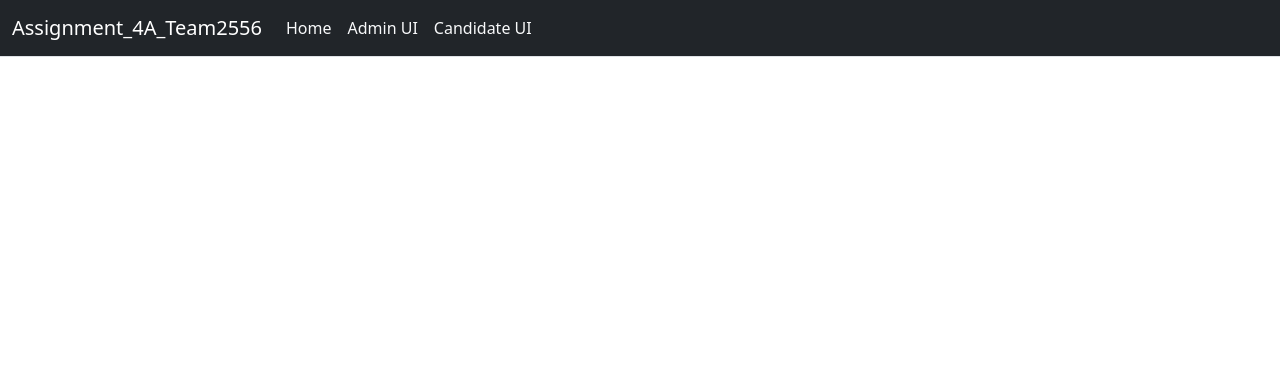
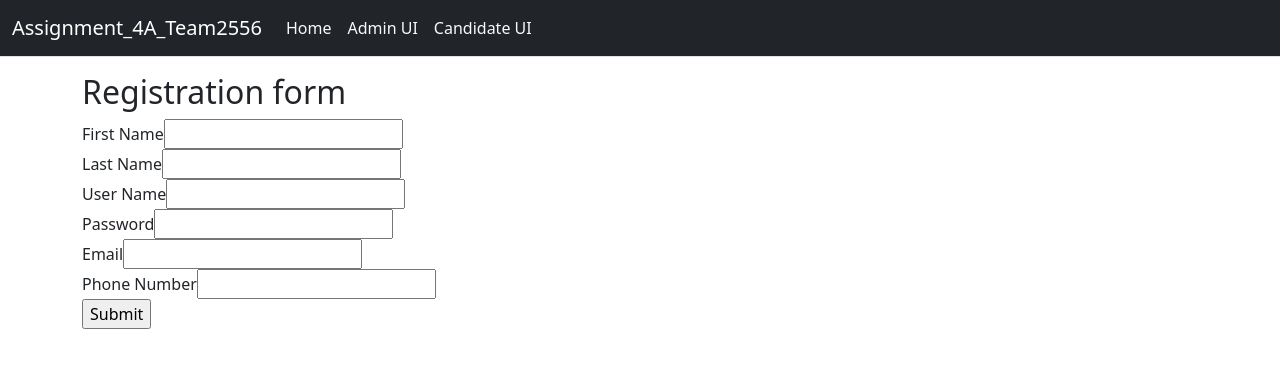
Before and after one commit to AlexKons9/Assignment4_Team2556_WebAPI, a React (Create React App) app in the folder frontend/user-interface/: page /Register in a window 1280 px wide. Shown: the top 368 px of the page. Built offline with nearby package versions, Linux system fonts and the light colour scheme; the HTML template or start-up script is replaced by a standard one.

Commit message:
added frontend register user form

```diff
--- a/frontend/user-interface/package.json
+++ b/frontend/user-interface/package.json
@@ -12,6 +12,7 @@
     "react-axios": "^2.0.6",
     "react-bootstrap": "^2.7.0",
     "react-dom": "^18.2.0",
+    "react-hook-form": "^7.42.1",
     "react-router-dom": "^6.7.0",
     "react-scripts": "^5.0.1",
     "web-vitals": "^2.1.4"
--- a/frontend/user-interface/src/App.js
+++ b/frontend/user-interface/src/App.js
@@ -2,6 +2,7 @@
 import { BrowserRouter, Routes, Route, Link } from 'react-router-dom';
 import CreateQuestionForm from './components/CreateQuestionForm';
 import CreateOptionsForm from './components/CreateOptionsForm';
+import Register from './components/Register'
 
 import './App.css';
 import NavBar from './components/NavBar';
@@ -20,6 +21,7 @@ function App() {
                     <Route exact path="AdminUI" element={<AdminUI/>} />
                     <Route exact path="AdminUI/CreateQuestionForm" element={<CreateQuestionForm/>} />
                     <Route exact path="AdminUI/CreateOptionsForm" element={<CreateOptionsForm/>} />
+                    <Route exact path="Register" element={<Register/>} />
                 </Routes>
             </main>
         </BrowserRouter>
--- /dev/null
+++ b/frontend/user-interface/src/components/Register.js
@@ -0,0 +1,62 @@
+import React, { useState } from "react";
+import axios from "axios";
+import 'bootstrap/dist/css/bootstrap.min.css';
+import { useForm } from "react-hook-form";
+
+
+function Register() {
+    const { register, handleSubmit } = useForm();
+
+    const onSubmit = async (data, e) => {
+        try {
+            data.roles = ["Candidate"];
+            console.log(data);
+            await axios.post("https://localhost:7015/api/authentication", data);
+            alert("User registered successfully!");
+        } catch (error) {
+            console.error(error);
+            alert("Error registering user");
+        }
+    };
+
+    return (
+        <>
+            <div className="container">
+                <div className="row">
+                    <div className="col-md-4 col-md-offset-4">
+                        <form onSubmit={handleSubmit(onSubmit)} className="registrationForm">
+                            <h2>Registration form</h2>
+                            <div>
+                                <label htmlFor="firstname">First Name</label>
+                                <input {...register("firstname")} />
+                            </div>
+                            <div>
+                                <label htmlFor="lastname">Last Name</label>
+                                <input {...register("lastname")} />
+                            </div>
+                            <div>
+                                <label htmlFor="username">User Name</label>
+                                <input {...register("username")} />
+                            </div>
+                            <div>
+                                <label htmlFor="password">Password</label>
+                                <input {...register("password")} />
+                            </div>
+                            <div>
+                                <label htmlFor="email">Email</label>
+                                <input {...register("email")} />
+                            </div>
+                            <div>
+                                <label htmlFor="phonenumber">Phone Number</label>
+                                <input {...register("phonenumber")} />
+                            </div>
+                            <input type="submit" />
+                        </form>
+                    </div>
+                </div>
+            </div>
+        </>
+    );
+}
+
+export default Register;
```
Also changed, not shown: frontend/user-interface/src/components/Login.js (added, +15 -0 lines), 2 other files (tests, documents, lock files or other folders).
